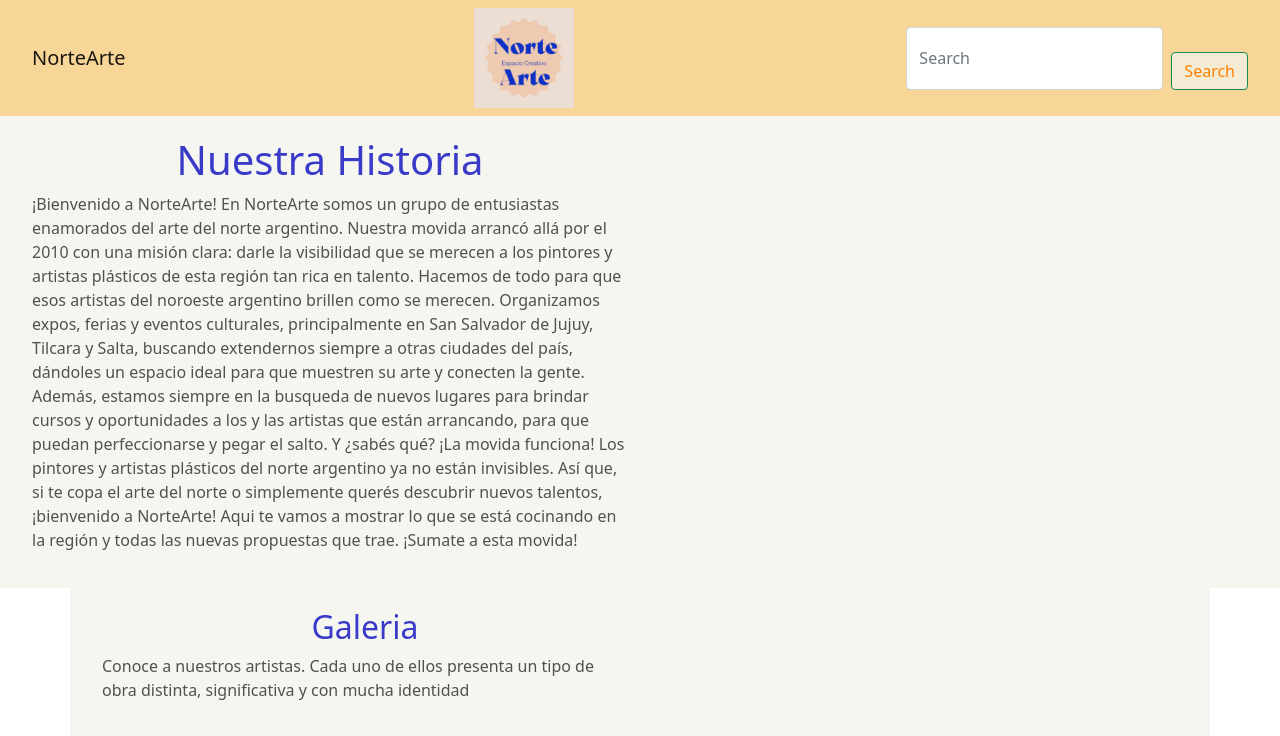
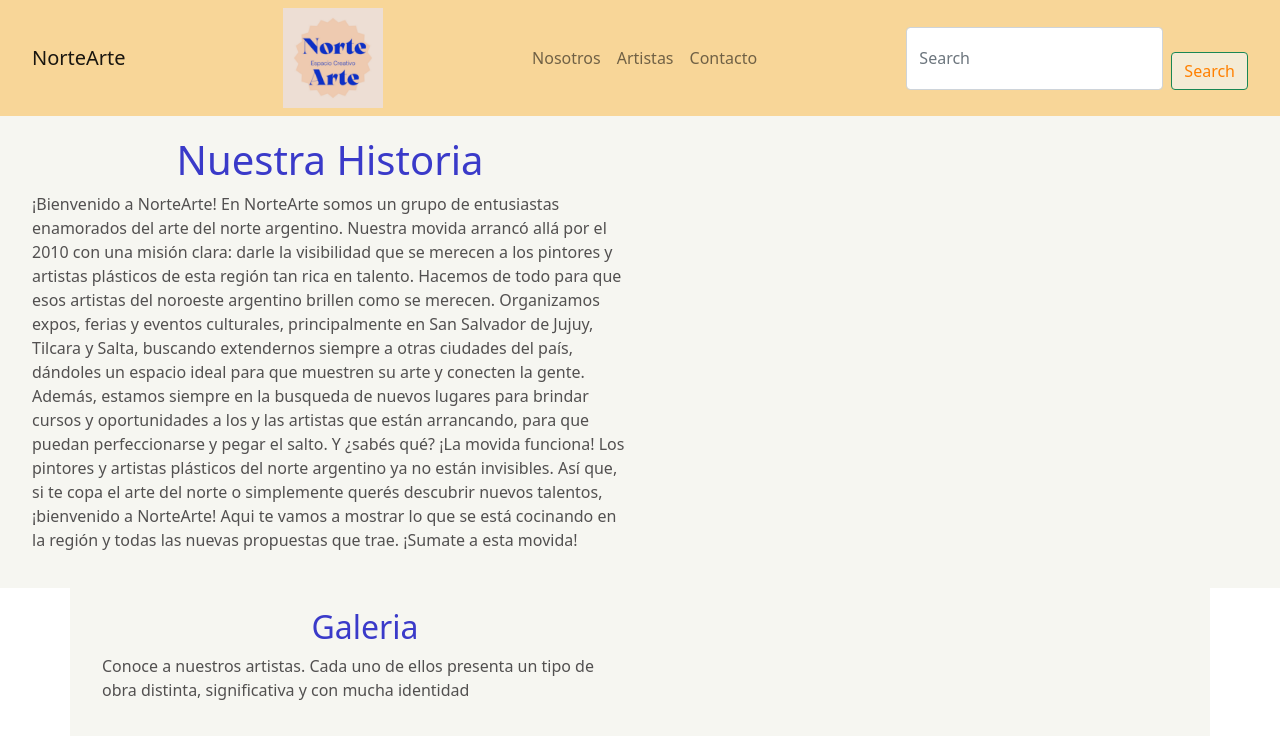
Before and after one commit to gabrielakrinner/Proyectoparte2Nortearte, a plain HTML site: page index.html in a window 1280 px wide. Shown: the top 736 px of the page. Drawn offline with nearby package versions, Linux system fonts and the light colour scheme; files whose address does not match are found by name.

Commit message:
lista navbar

```diff
--- a/Css/estilos.css
+++ b/Css/estilos.css
@@ -1,5 +1,10 @@
 .navbar{
     padding: 20px;
+    list-style: none;
+}
+
+.navbar ul li{
+    display: inline-block;
 }
 
 .img-navbar{
@@ -43,6 +48,7 @@ h2{
 .btn{
     padding: 15 px;
     margin-top: 25px;
+    color: coral;
 }
 
 footer{
--- a/index.html
+++ b/index.html
@@ -18,6 +18,19 @@
     <div class="container-fluid">
         <a class="navbar-brand" href="nombre">NorteArte</a>
         <img src="./img/favicon-256x256.png"  alt="Logo" width="100" height="100" class="d-inline-block align-text-top">
+    <div class="div">
+        <ul class="navbar-nav">
+            <li class="nav-item">
+            <a class="nav-link" href="#">Nosotros</a>
+            </li>
+            <li class="nav-item">
+            <a class="nav-link" href="#">Artistas</a>
+            </li>
+            <li class="nav-item">
+            <a class="nav-link" href=".//Pages/contacto.html">Contacto</a>
+            </li>
+        </ul>
+        </div>
         <form class="d-flex">
             <input class="form-control me-2" type="search" placeholder="Search" aria-label="Search">
             <button class="btn btn-outline-success" type="submit">Search</button>
```
Also changed, not shown: Pages/contacto.html (renamed from contacto.html, +9 -1 lines).
